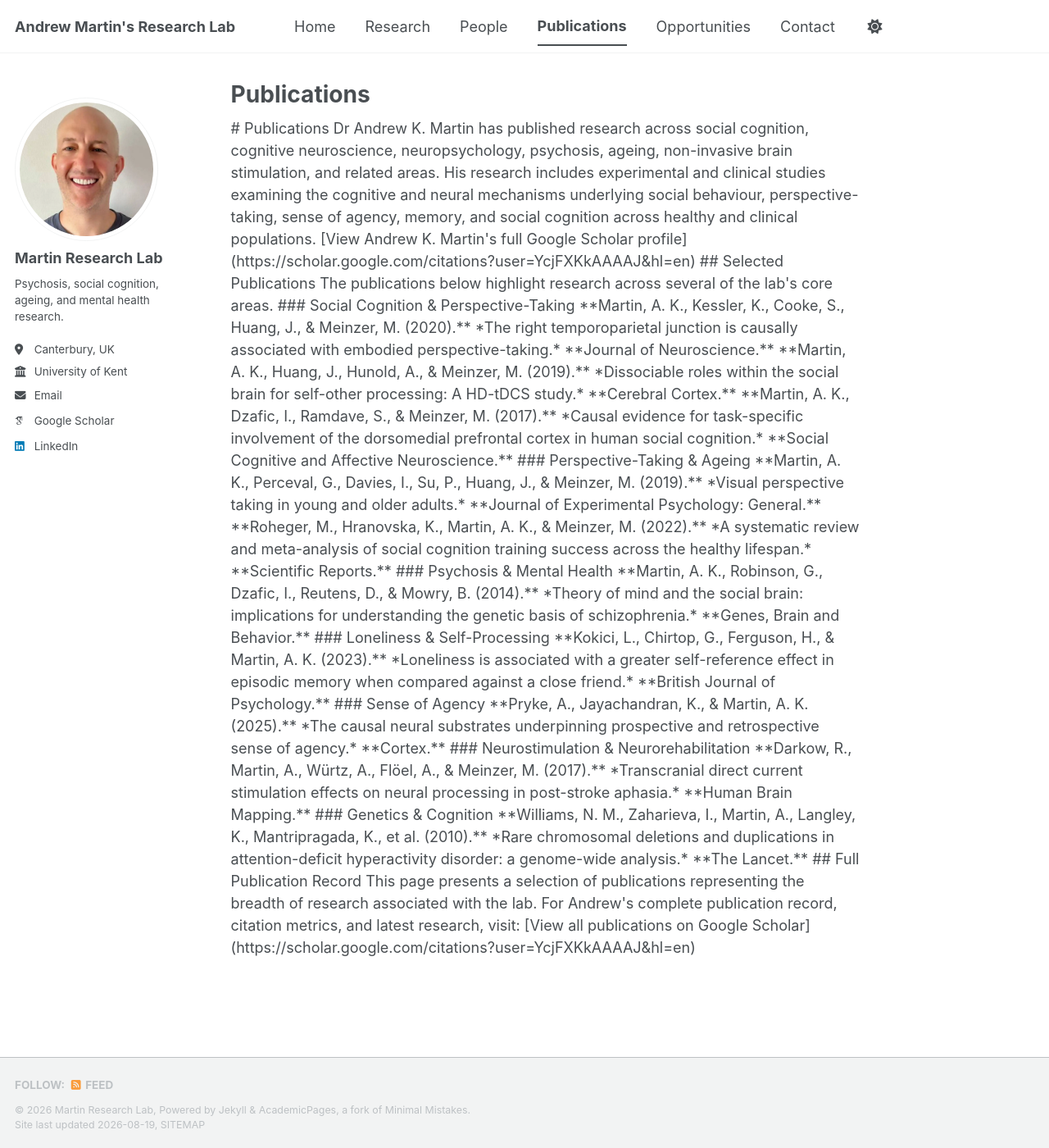
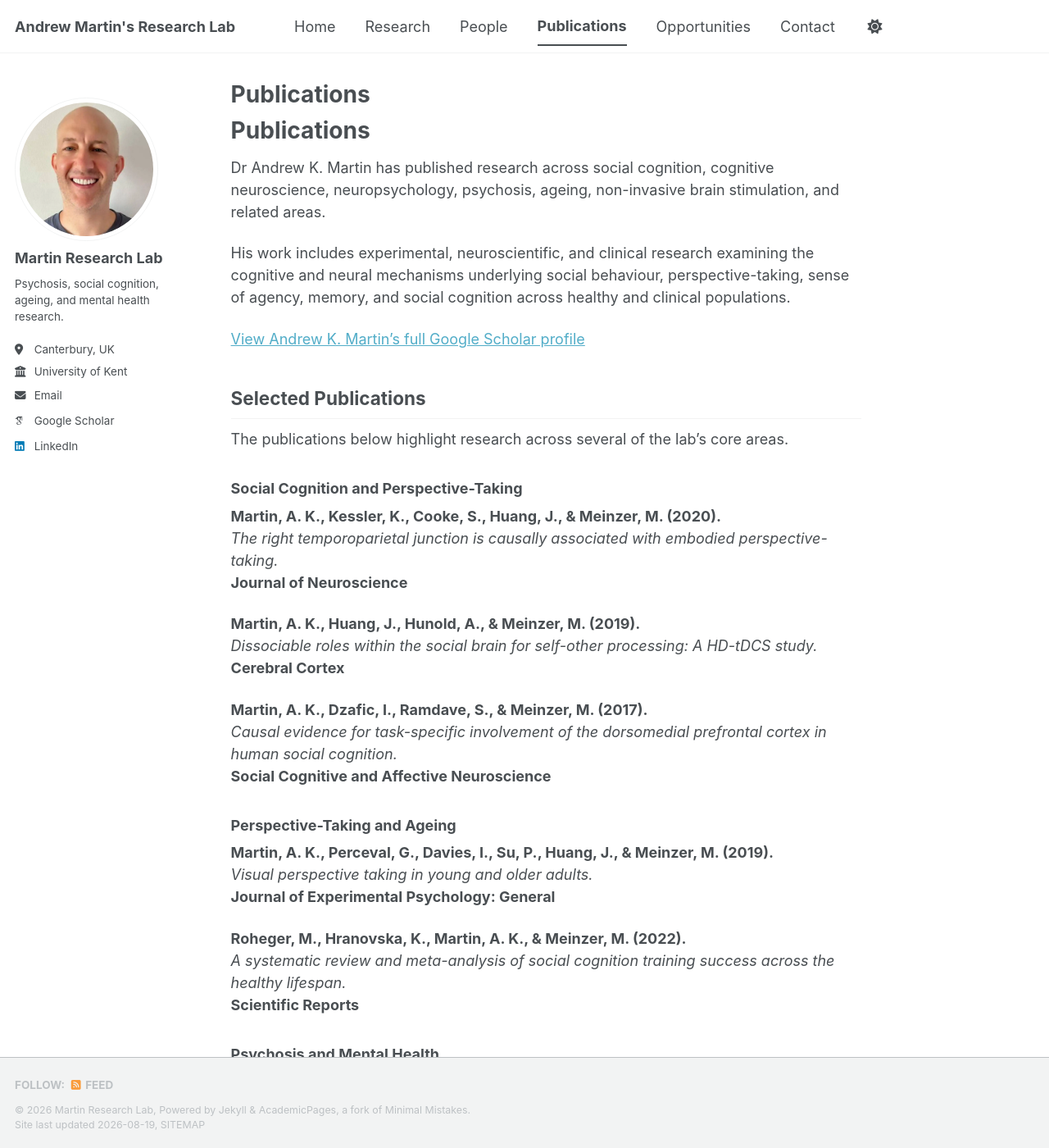
Before and after one commit to DacianS15/martins-lab.github.io, a Jekyll site: the page built from _pages/publications.md, in a window 1280 px wide and 1400 px high. Shown: the whole window at 82% size. Built offline with Jekyll 4.4.1, drawn with Linux system fonts in a browser that asks for light colours; some web fonts are replaced; a script bundle is joined from its source files by our own code; library files that are not in the unit come from our copies; part of the change alters nothing that is shown; some of the changed text lies outside the part shown.

Commit message:
Update and rename publications.html to publications.md

```diff
--- a/_pages/publications.html
+++ b/_pages/publications.md
@@ -8,7 +8,7 @@ author_profile: true
 
 Dr Andrew K. Martin has published research across social cognition, cognitive neuroscience, neuropsychology, psychosis, ageing, non-invasive brain stimulation, and related areas.
 
-His research includes experimental and clinical studies examining the cognitive and neural mechanisms underlying social behaviour, perspective-taking, sense of agency, memory, and social cognition across healthy and clinical populations.
+His work includes experimental, neuroscientific, and clinical research examining the cognitive and neural mechanisms underlying social behaviour, perspective-taking, sense of agency, memory, and social cognition across healthy and clinical populations.
 
 [View Andrew K. Martin's full Google Scholar profile](https://scholar.google.com/citations?user=YcjFXKkAAAAJ&hl=en)
 
@@ -16,64 +16,64 @@ His research includes experimental and clinical studies examining the cognitive
 
 The publications below highlight research across several of the lab's core areas.
 
-### Social Cognition & Perspective-Taking
+### Social Cognition and Perspective-Taking
 
 **Martin, A. K., Kessler, K., Cooke, S., Huang, J., & Meinzer, M. (2020).**
 *The right temporoparietal junction is causally associated with embodied perspective-taking.*
-**Journal of Neuroscience.**
+**Journal of Neuroscience**
 
 **Martin, A. K., Huang, J., Hunold, A., & Meinzer, M. (2019).**
 *Dissociable roles within the social brain for self-other processing: A HD-tDCS study.*
-**Cerebral Cortex.**
+**Cerebral Cortex**
 
 **Martin, A. K., Dzafic, I., Ramdave, S., & Meinzer, M. (2017).**
 *Causal evidence for task-specific involvement of the dorsomedial prefrontal cortex in human social cognition.*
-**Social Cognitive and Affective Neuroscience.**
+**Social Cognitive and Affective Neuroscience**
 
-### Perspective-Taking & Ageing
+### Perspective-Taking and Ageing
 
 **Martin, A. K., Perceval, G., Davies, I., Su, P., Huang, J., & Meinzer, M. (2019).**
 *Visual perspective taking in young and older adults.*
-**Journal of Experimental Psychology: General.**
+**Journal of Experimental Psychology: General**
 
 **Roheger, M., Hranovska, K., Martin, A. K., & Meinzer, M. (2022).**
 *A systematic review and meta-analysis of social cognition training success across the healthy lifespan.*
-**Scientific Reports.**
+**Scientific Reports**
 
-### Psychosis & Mental Health
+### Psychosis and Mental Health
 
 **Martin, A. K., Robinson, G., Dzafic, I., Reutens, D., & Mowry, B. (2014).**
 *Theory of mind and the social brain: implications for understanding the genetic basis of schizophrenia.*
-**Genes, Brain and Behavior.**
+**Genes, Brain and Behavior**
 
-### Loneliness & Self-Processing
+### Loneliness and Self-Processing
 
 **Kokici, L., Chirtop, G., Ferguson, H., & Martin, A. K. (2023).**
 *Loneliness is associated with a greater self-reference effect in episodic memory when compared against a close friend.*
-**British Journal of Psychology.**
+**British Journal of Psychology**
 
 ### Sense of Agency
 
 **Pryke, A., Jayachandran, K., & Martin, A. K. (2025).**
 *The causal neural substrates underpinning prospective and retrospective sense of agency.*
-**Cortex.**
+**Cortex**
 
-### Neurostimulation & Neurorehabilitation
+### Neurostimulation and Neurorehabilitation
 
 **Darkow, R., Martin, A., Würtz, A., Flöel, A., & Meinzer, M. (2017).**
 *Transcranial direct current stimulation effects on neural processing in post-stroke aphasia.*
-**Human Brain Mapping.**
+**Human Brain Mapping**
 
-### Genetics & Cognition
+### Genetics and Cognition
 
 **Williams, N. M., Zaharieva, I., Martin, A., Langley, K., Mantripragada, K., et al. (2010).**
 *Rare chromosomal deletions and duplications in attention-deficit hyperactivity disorder: a genome-wide analysis.*
-**The Lancet.**
+**The Lancet**
 
 ## Full Publication Record
 
-This page presents a selection of publications representing the breadth of research associated with the lab.
+This page presents a selection of publications representing the breadth of research associated with the Martin Research Lab.
 
-For Andrew's complete publication record, citation metrics, and latest research, visit:
+For Andrew's complete publication record, citation metrics, and latest publications, visit his Google Scholar profile:
 
 [View all publications on Google Scholar](https://scholar.google.com/citations?user=YcjFXKkAAAAJ&hl=en)
```
